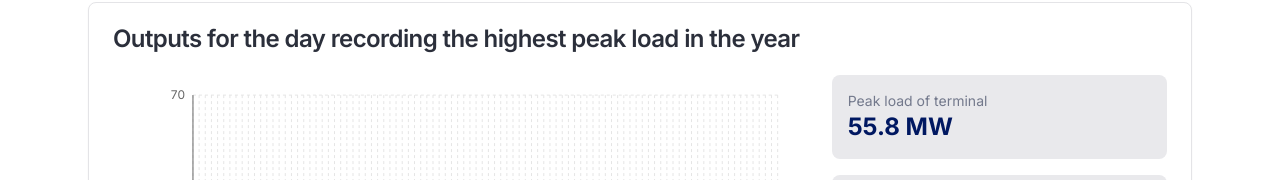
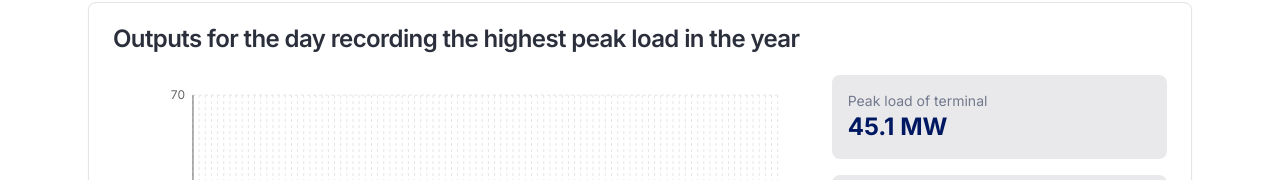
Before and after one commit to dferleger/zepa-port-power, a React (Vite) app: page / in a window 1280 px wide. Both pictures are taken after a click on the button "Calculate". Shown: the part 2983-3163 px from the top of the page. Built offline with nearby package versions, Linux system fonts and the light colour scheme.

Commit message:
Update statistics to use graph data
Derive the statistics displayed below the graph from the actual graph data, ensuring accuracy and consistency.

```diff
--- a/src/components/ZepaExplorer.tsx
+++ b/src/components/ZepaExplorer.tsx
@@ -74,6 +74,79 @@ export default function ZepaExplorer() {
   const [bessSize, setBessSize] = useState(10);
 
   const [showResults, setShowResults] = useState(false);
+
+  // Generate load data for calculations (same logic as in LoadProfileChart)
+  const generateLoadData = () => {
+    const hourlyData = [
+      { sc: 1, sts: 3, asc: 1, shorePower: 27, reefers: 4.42, lights: 1.3 },
+      { sc: 2, sts: 1, asc: 3, shorePower: 28, reefers: 4.47, lights: 1.3 },
+      { sc: 2, sts: 2, asc: 2, shorePower: 23, reefers: 4.24, lights: 1.3 },
+      { sc: 0, sts: 3, asc: 0, shorePower: 29, reefers: 4.16, lights: 1.3 },
+      { sc: 0, sts: 5, asc: 1, shorePower: 23, reefers: 4.45, lights: 1.3 },
+      { sc: 1, sts: 4, asc: 4, shorePower: 23, reefers: 4.59, lights: 1.3 },
+      { sc: 3, sts: 5, asc: 1, shorePower: 25, reefers: 4.21, lights: 1.3 },
+      { sc: 4, sts: 1, asc: 4, shorePower: 27, reefers: 4.2, lights: 1.3 },
+      { sc: 0, sts: 2, asc: 3, shorePower: 30, reefers: 4.86, lights: 0 },
+      { sc: 3, sts: 2, asc: 1, shorePower: 30, reefers: 4.65, lights: 0 },
+      { sc: 0, sts: 4, asc: 4, shorePower: 23, reefers: 4.03, lights: 0 },
+      { sc: 2, sts: 5, asc: 2, shorePower: 26, reefers: 4.83, lights: 0 },
+      { sc: 1, sts: 3, asc: 3, shorePower: 29, reefers: 5, lights: 0 },
+      { sc: 4, sts: 0, asc: 0, shorePower: 21, reefers: 4.69, lights: 0 },
+      { sc: 2, sts: 1, asc: 2, shorePower: 28, reefers: 4.83, lights: 0 },
+      { sc: 2, sts: 3, asc: 0, shorePower: 28, reefers: 4.92, lights: 0 },
+      { sc: 2, sts: 5, asc: 2, shorePower: 24, reefers: 4.77, lights: 0 },
+      { sc: 3, sts: 1, asc: 2, shorePower: 24, reefers: 4.13, lights: 0 },
+      { sc: 0, sts: 3, asc: 3, shorePower: 23, reefers: 4.16, lights: 0 },
+      { sc: 2, sts: 5, asc: 3, shorePower: 26, reefers: 4.71, lights: 1.3 },
+      { sc: 4, sts: 4, asc: 4, shorePower: 26, reefers: 4.81, lights: 1.3 },
+      { sc: 1, sts: 5, asc: 0, shorePower: 24, reefers: 4.41, lights: 1.3 },
+      { sc: 3, sts: 5, asc: 1, shorePower: 21, reefers: 4.03, lights: 1.3 },
+      { sc: 2, sts: 4, asc: 3, shorePower: 27, reefers: 4.28, lights: 1.3 },
+    ];
+
+    const data = [];
+
+    for (let hour = 0; hour < 24; hour++) {
+      for (let quarter = 0; quarter < 4; quarter++) {
+        const minutes = quarter * 15;
+        const time = `${hour.toString().padStart(2, '0')}:${minutes.toString().padStart(2, '0')}`;
+        const hourData = hourlyData[hour];
+
+        // Add slight variation (±5%) to base values for 15-min intervals
+        const variation = 0.05;
+
+        data.push({
+          time,
+          sc: Math.max(0, Math.round(hourData.sc * (1 + (Math.random() - 0.5) * variation))),
+          sts: Math.max(0, Math.round(hourData.sts * (1 + (Math.random() - 0.5) * variation))),
+          asc: Math.max(0, Math.round(hourData.asc * (1 + (Math.random() - 0.5) * variation))),
+          shorePower: Math.round(hourData.shorePower * (1 + (Math.random() - 0.5) * variation)),
+          reefers: Math.round(hourData.reefers * (1 + (Math.random() - 0.5) * variation) * 100) / 100,
+          lights: Math.round(hourData.lights * (1 + (Math.random() - 0.5) * variation) * 100) / 100,
+        });
+      }
+    }
+
+    return data;
+  };
+
+  // Calculate statistics from load data
+  const calculateStats = () => {
+    const loadData = generateLoadData();
+    const totalLoads = loadData.map(d => d.sts + d.sc + d.asc + d.shorePower + d.reefers + d.lights);
+    const peakLoad = Math.max(...totalLoads);
+    const minLoad = Math.min(...totalLoads);
+    const peakFluctuation = peakLoad - minLoad;
+    const totalEnergy = totalLoads.reduce((sum, load) => sum + load, 0) * 0.25; // Convert to MWh (15min intervals)
+
+    return {
+      peakLoad: Math.round(peakLoad * 10) / 10, // Round to 1 decimal
+      totalEnergy: Math.round(totalEnergy * 10) / 10,
+      peakFluctuation: Math.round(peakFluctuation * 10) / 10
+    };
+  };
+
+  const stats = calculateStats();
 
   // Archetype to equipment mapping
   const archetypeMapping = {
@@ -895,15 +968,15 @@ export default function ZepaExplorer() {
                  <div className="space-y-4">
                    <div className="bg-muted p-4 rounded-lg">
                      <div className="text-sm text-muted-foreground">Peak load of terminal</div>
-                    <div className="text-2xl font-bold text-primary">55.8 MW</div>
+                     <div className="text-2xl font-bold text-primary">{stats.peakLoad} MW</div>
                    </div>
                    <div className="bg-muted p-4 rounded-lg">
                      <div className="text-sm text-muted-foreground">Energy usage in 24 hours</div>
-                    <div className="text-2xl font-bold text-primary">X MWh</div>
+                     <div className="text-2xl font-bold text-primary">{stats.totalEnergy} MWh</div>
                    </div>
                    <div className="bg-muted p-4 rounded-lg">
                      <div className="text-sm text-muted-foreground">Peak fluctuation within a day</div>
-                    <div className="text-2xl font-bold text-primary">X MW</div>
+                     <div className="text-2xl font-bold text-primary">{stats.peakFluctuation} MW</div>
                    </div>
                  </div>
               </div>
```
Lines whose indentation alone changed are shown as unchanged.
